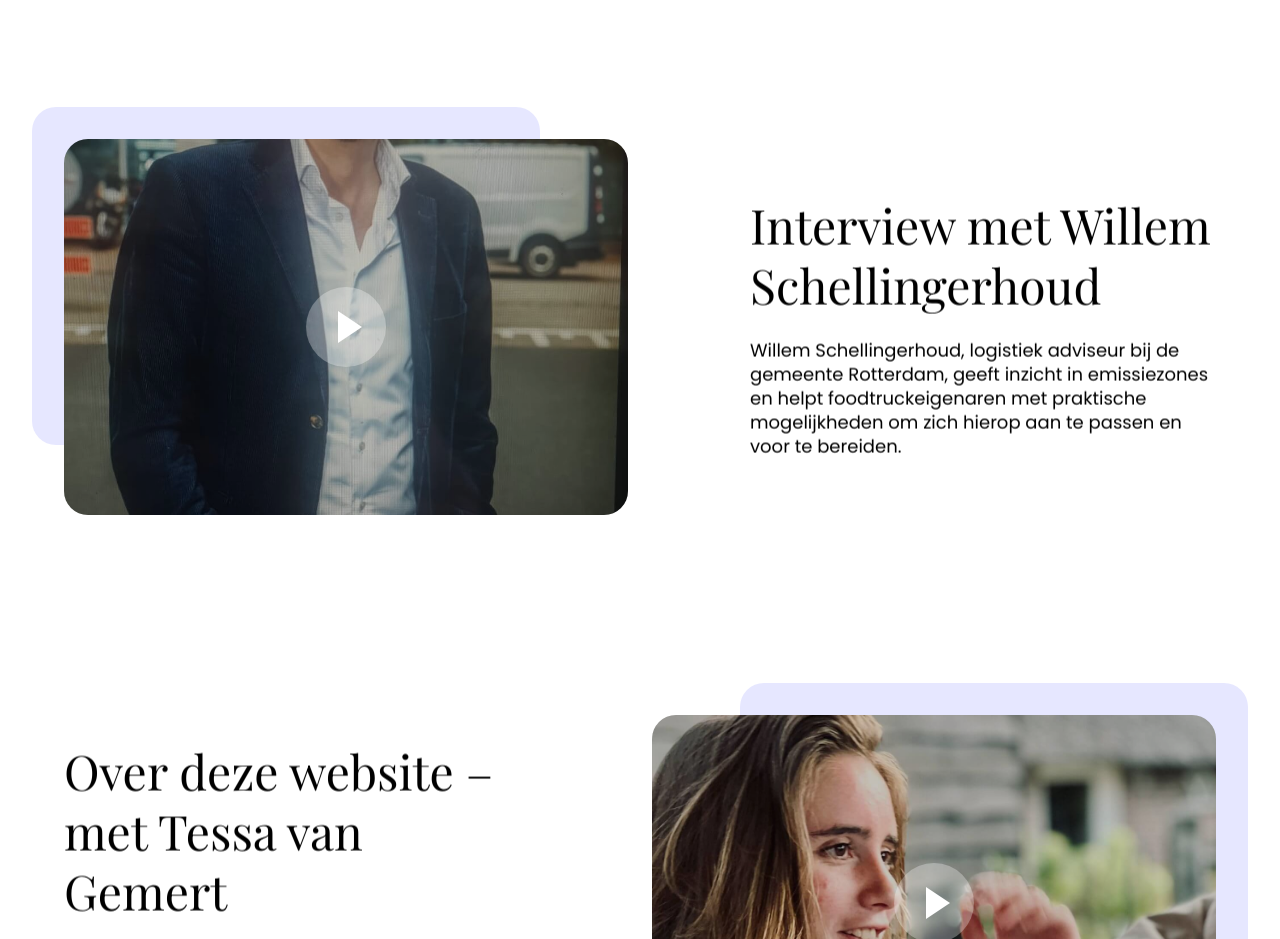
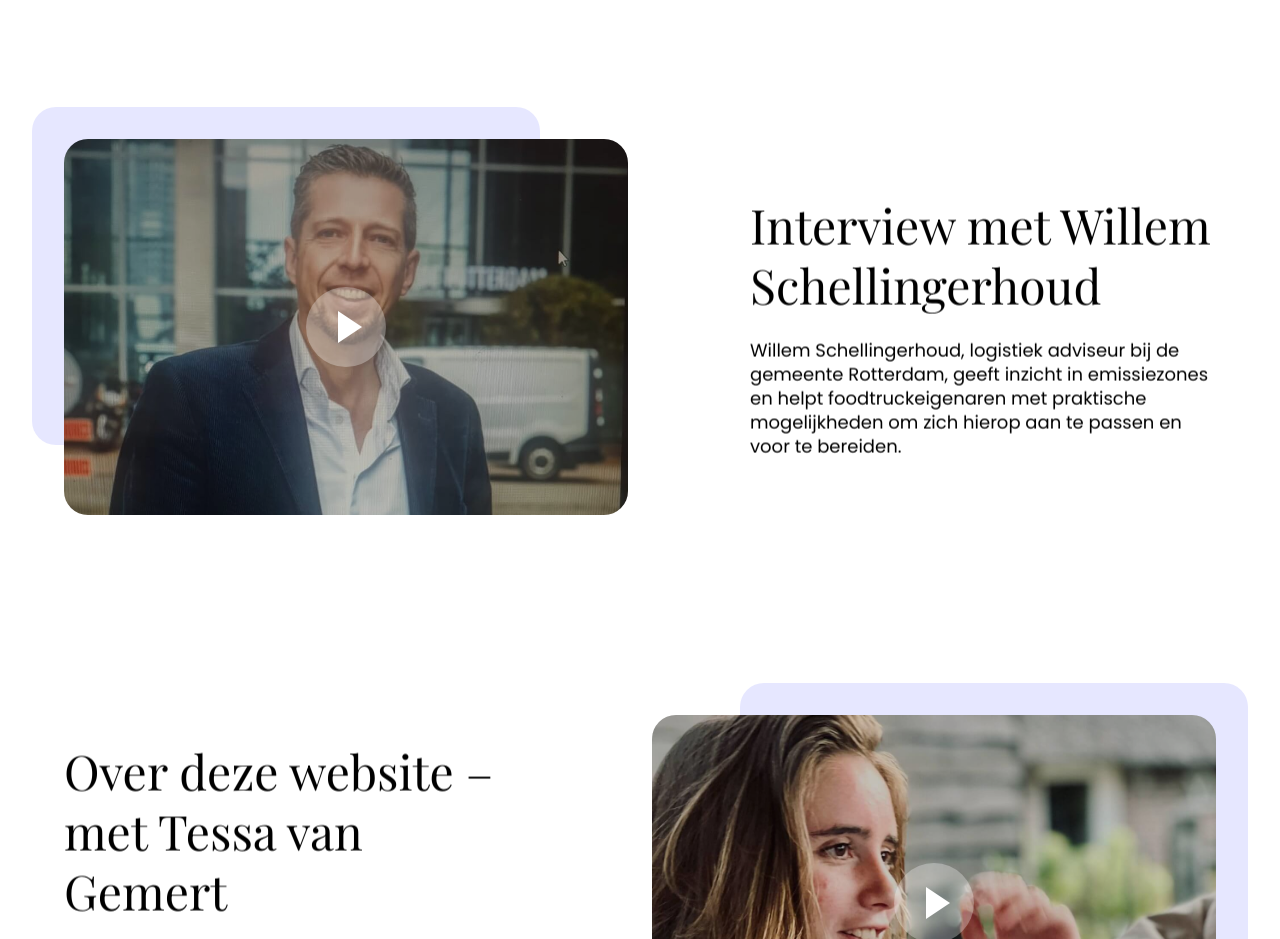
Before and after one commit to Tim-van-Gemert/Duurzaamheid-Op-Wielen, a Next.js app: page / in a window 1280 px wide. Shown: the part 2000-2939 px from the top of the page. Built offline with nearby package versions, Linux system fonts and the light colour scheme; a web font is replaced by a local one.

Commit message:
fix thumbnail positioning

```diff
--- a/src/app/page.js
+++ b/src/app/page.js
@@ -35,7 +35,7 @@ export default function Home() {
           videoUrl="https://www.youtube.com/watch?v=UsXGtXZoPiQ"
           title="Interview met Willem Schellingerhoud"
           description="Willem Schellingerhoud, logistiek adviseur bij de gemeente Rotterdam, geeft inzicht in emissiezones en helpt foodtruckeigenaren met praktische mogelijkheden om zich hierop aan te passen en voor te bereiden."
-          className="mt-[140px] md:mt-[100px] lg:mt-[200px]"
+          className="mt-[140px] md:mt-[100px] lg:mt-[200px] [&_img]:object-top"
           objectPosition="top"
           isReversed={false}
         />
```
